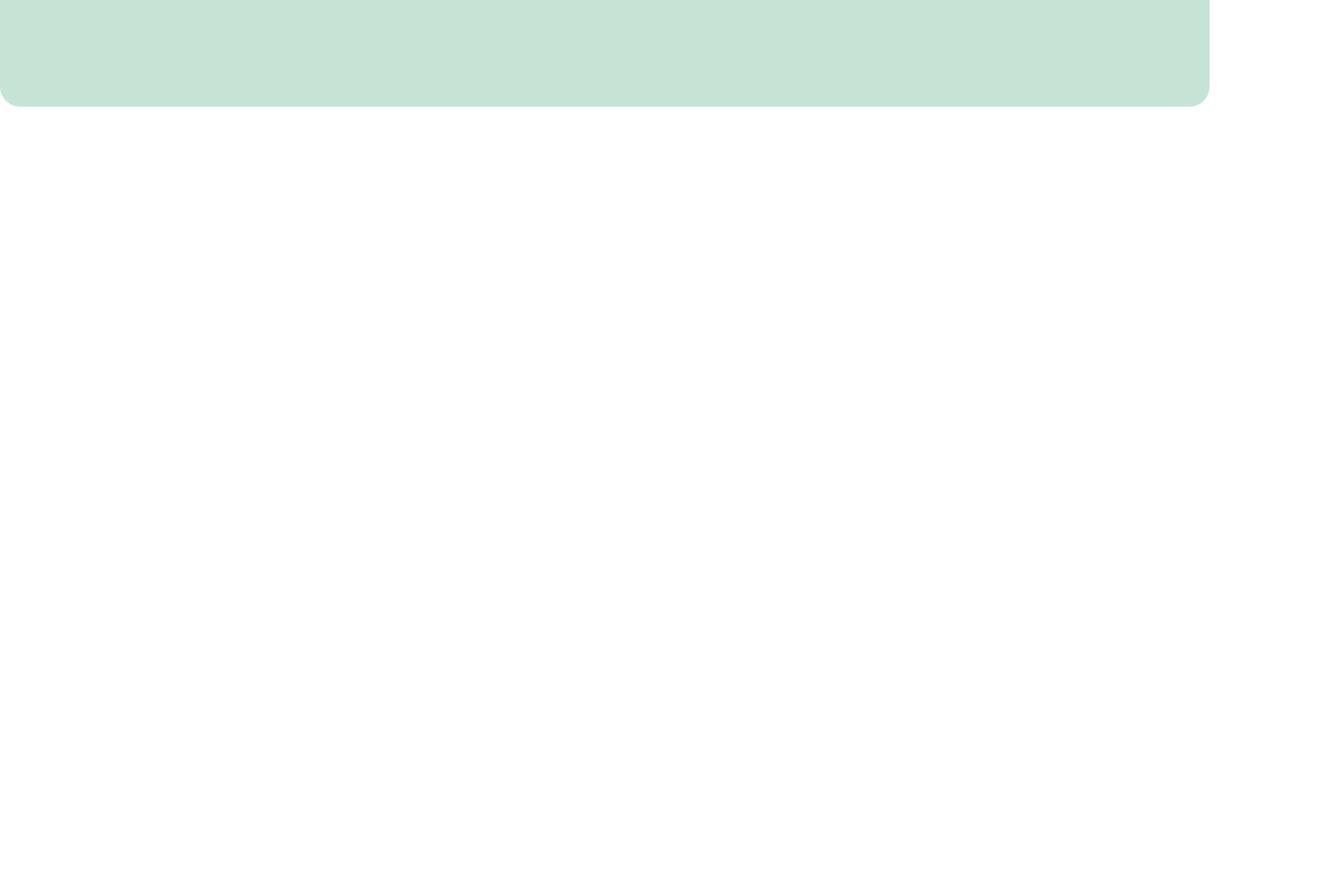
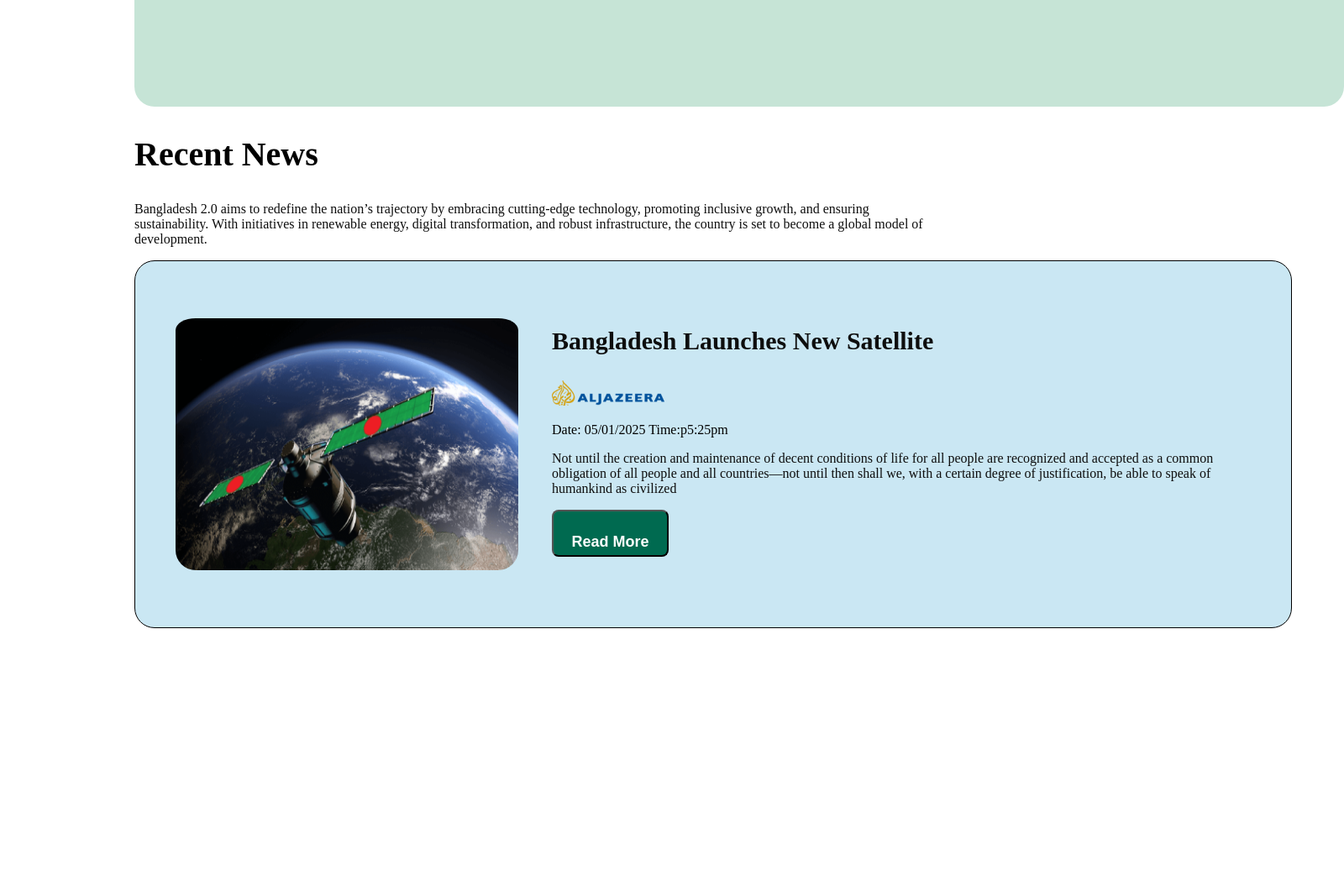
Before and after one commit to razuahmedstu/assignment-001, a plain HTML site: page index.html in a window 1280 px wide. Shown: the part 538-1599 px from the top of the page at 84% size, 1600 px wide, since content can reach past the window. Before the commit the page ends 800 px from the top, so only its background shows below. Drawn offline with Linux system fonts and the light colour scheme.

Commit message:
added news section

```diff
--- a/index.html
+++ b/index.html
@@ -25,6 +25,44 @@
 
     </div>
 </header>
+<section class="news">
+
+   <div class="recenr-news">
+    <h1 class="recent-news-heading">Recent News</h1>
+    <p class="recent-news-description">Bangladesh 2.0 aims to redefine the nation’s trajectory by embracing cutting-edge technology, promoting inclusive growth, and ensuring sustainability. With initiatives in renewable energy, digital transformation, and robust infrastructure, the country is set to become a global model of development.</p></div>
+   <div class="news-1">
+    <div class="news-img">
+        <img src="assets/satelite.png" class="news-img" alt="">
+    </div>
+    <div class="news-written" >
+        <h3 class="news-heading">Bangladesh Launches New Satellite</h3>
+        <img src="assets/al-jazeera.png" class="al-jazeera-icon" alt="">
+        <p>Date: 05/01/2025  Time:p5:25pm</p>
+        <p class="news-description">Not until the creation and maintenance of decent conditions of life for all people are recognized and accepted as a common obligation of all people and all countries—not until then shall we,
+            with a certain degree of justification, be able to speak of humankind as civilized</p>
+        <button class="news-button">Read More</button>
+    </div></div>
+    <div>
+        <div class="news-img">
+            <img src="" alt="">
+        </div>
+        <div>
+            <h3></h3>
+            <p></p>
+            <p></p>
+            <button></button>
+        </div></div>
+        <div>
+            <div class="news-img">
+                <img src="" alt="">
+            </div>
+            <div>
+                <h3></h3>
+                <p></p>
+                <p></p>
+                <button></button>
+            </div></div>
+</section>
 
 
 
--- a/styles.css
+++ b/styles.css
@@ -8,7 +8,7 @@
 body{
 
 max-width: 1280px;
-margin: 5px auto;
+margin: 5px 160px;
 }
 /* shaired-styles */
 .vision-icon{
@@ -62,73 +62,52 @@ border-radius: 8px;
 text-align: center;
 
 }
-/*the-vision-of-future  */
-.the-vision-of-future{
+/* news-section */
+.recent-news-heading{
+    font-size: 40px;
+    font-weight: bold;
+    color: 0E0E0E;
+}
+.recent-news-description{
+    font-size: 16;
+   color:#0E0E0E
+}
+.news-1{
+    display: flex;
     width: 1280px;
-
-    gap: 100px;
-
+    height: 340px;
+    padding: 48px;
+    gap: 40px;
+    background-color: #cae7f3;
+    border-radius: 24px;
+    border: 1px solid black;
 }
-
-
-/* part-1 */
-.section-1{
-    height: 120px;
-
+.news-img{padding-top: 10px;
+    width: 408px;
+    height: 300px;
+    border-radius: 24px;
 }
-
-.section-1-heading{
-    font-size: 40pxS;
+.news-heading{
+    font-size: 30px;
     font-weight: bold;
     color: #0E0E0E;
 }
-.section-1-p{
+.al-jazeera-icon{
+    width: 134px;
+    height: 30px;
+}
+.news-description{
     font-size: 16px;
     color: #0E0E0E;
 }
-.section-2{
-
-    display: flex;
-    width: 1280px;
-    height: 325px;
-    gap: 25px;
-    margin-bottom: 100px;
-    margin-top: 32px;
+.news-button{
+    background-color: #006A50;
+    color:#FFFFFF;
+    font-size: 18px;
+    font-weight: 700;
+    width: 139px;
+    height: 40px;
+    padding: 26px 13px;
+    border-radius: 8px;
+    text-align: center;
 }
-
-p{
-    background-repeat: no-repeat;
-    background-size: 100px ;
-}
-
-.card-1{
-    height: 410px;
-    width: 450px;
-    padding: 32px;
-    background-color: #81B4FC;
-}
-.card-2{
-    height: 410.67px;
-    width: 450px;
-    padding: 32px;
-    background-color: #C6E4D6;
-}
-.card-3{
-    height: 410.67px;
-    width: 450px;
-    padding: 32px;
-    background-color: #F7EBCF;
-}
-
-
-
-.card-1-btn{
-    background-color:#5490F5 ;
-}
-.card-2-btn{
-    background-color: #09A15C;
-}
-.card-3-btn{
-
-    background-color: #FFC239;
-}
```
